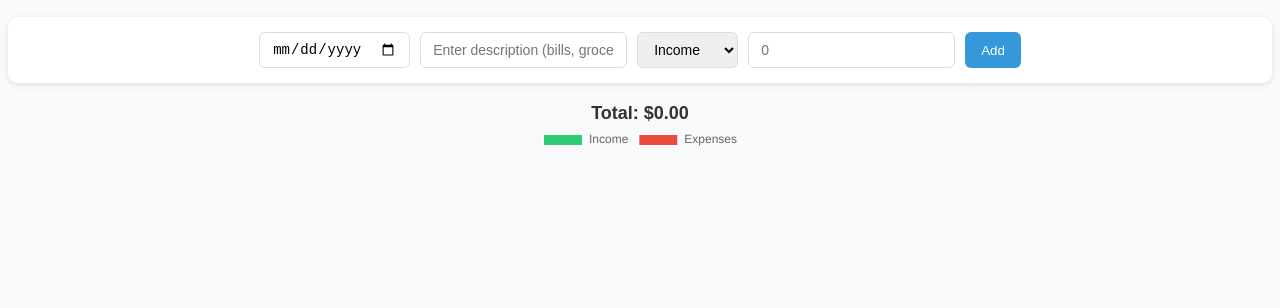
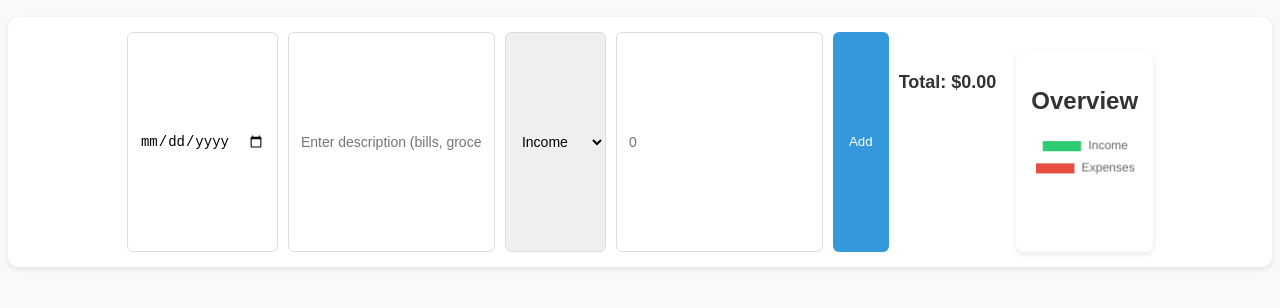
Before and after one commit to Danieltdasilva/budgetTracker, a plain HTML site: page index.html in a window 1280 px wide. Shown: the part 60-368 px from the top of the page. Drawn offline with nearby package versions, Linux system fonts and the light colour scheme; no server answers.

Commit message:
customizing the chart

```diff
--- a/css/style.css
+++ b/css/style.css
@@ -110,3 +110,50 @@ display: flex;
 gap: 8px;
 align-items: center;
 }
+
+.charts {
+  display: flex;
+  justify-content: center;
+  margin-top: 20px;
+}
+
+#summaryChart {
+  width: 100%;
+  height: auto;
+  max-width: 400px;
+  max-height: 400px;
+}
+
+.layout {
+  display: flex;
+  gap: 20px;
+  margin-top: 20px;
+}
+
+/* Left panel (entries + summary) */
+.left-panel {
+  flex: 2;  /* takes 2/3 of the space */
+}
+
+/* Right panel (chart) */
+.right-panel {
+  flex: 1;  /* takes 1/3 of the space */
+  display: flex;
+  flex-direction: column;
+  align-items: center;
+  background: #fff;
+  padding: 15px;
+  border-radius: 8px;
+  box-shadow: 0 2px 6px rgba(0,0,0,0.1);
+}
+
+.right-panel h2 {
+  margin-bottom: 15px;
+  color: #333;
+}
+
+#summaryChart {
+  width: 100%;
+  max-width: 250px;
+  max-height: 250px;
+}
--- a/js/budgetTracker.js
+++ b/js/budgetTracker.js
@@ -26,14 +26,19 @@ return `
     </select>
     <input type="number" class="input-amount" placeholder="0">
     <button type="button" class="add-entry">Add</button>
-</div>
+    <div class="layout">
+      <div class="left-panel">
         <ul class="entries"></ul>
         <div class="summary">
             <strong>Total: </strong>
             <span class="total">$0.00</span>
         </div>
-<div class="charts">
+      </div>
+
+      <div class="right-panel">
+        <h2>Overview</h2>
         <canvas id="summaryChart"></canvas>
+      </div>
     </div>
 `;
 }
```
Lines whose indentation alone changed are shown as unchanged.
